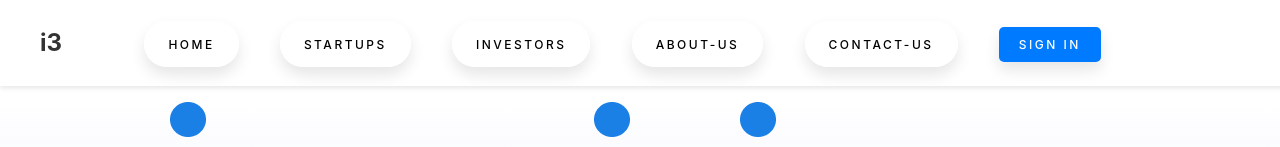
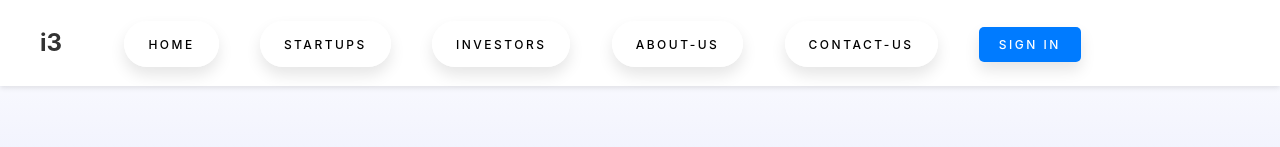
Before and after one commit to dhruv-pithadia/i3, a React (Create React App) app: page / in a window 1280 px wide. Shown: the top 147 px of the page. Built offline with nearby package versions, Linux system fonts and the light colour scheme.

Commit message:
glass morhism removed

```diff
--- a/src/static/header.css
+++ b/src/static/header.css
@@ -1,20 +1,11 @@
 /* header.css */
 header {
-  background-color: #ffffff7e; /* White background */
+  background-color: #fff; /* White background */
   padding: 20px 20px;
   box-shadow: 0 2px 5px rgba(0, 0, 0, 0.1);
   display: flex;
   justify-content: space-between;
   align-items: center;
-  position: fixed;
-  top: 0;
-  width: 100%;
-  z-index: 1000; /* Ensure it appears above other content */
-  transition: top 0.3s;
-  backdrop-filter: blur(10px); /* Apply glass morphism effect */
-}
-.header-hidden {
-  top: -100px; /* Move the header off-screen when hidden */
 }
 .logo {
   margin-left: 20px;
```
